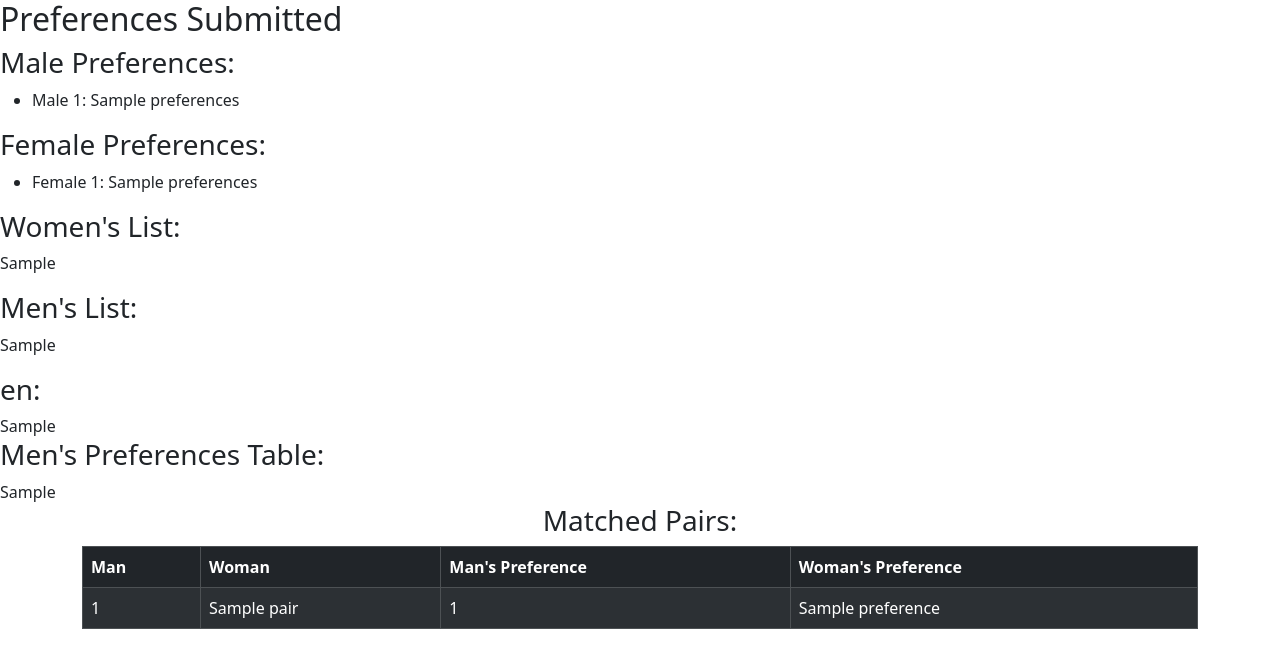
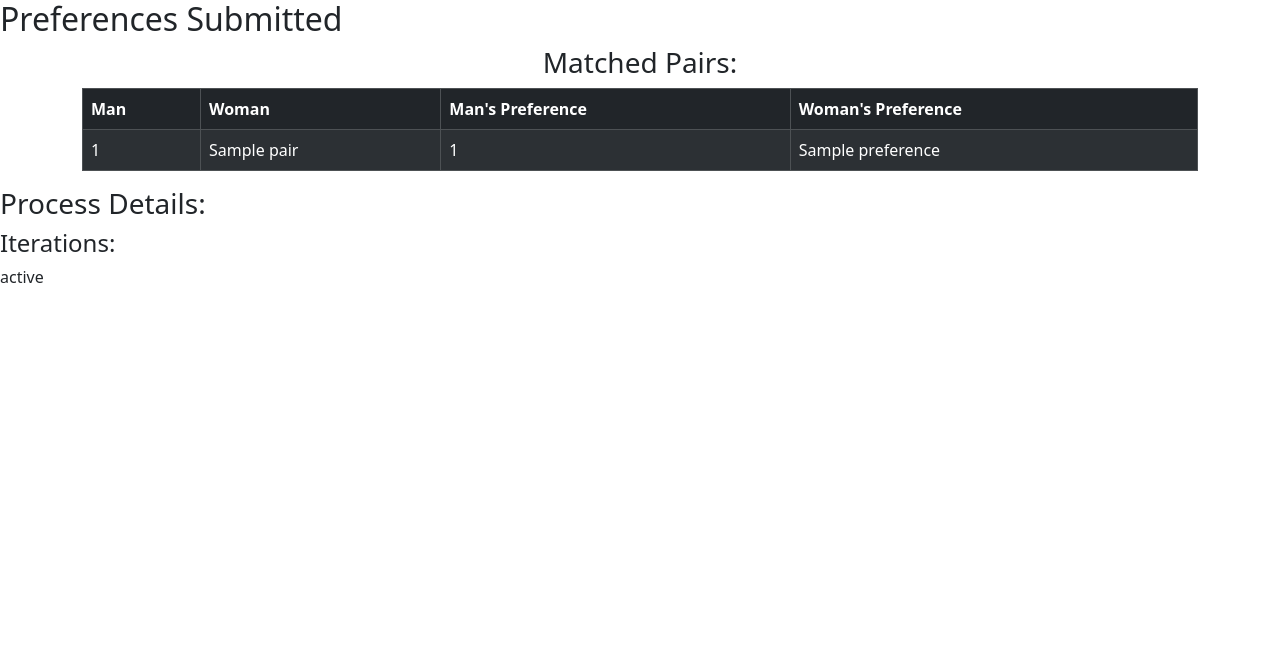
Before and after one commit to 00LAVA00/gale-shapley, a Flask app: template templates/preferences.html in a window 1280 px wide. Shown: the top 668 px of the page. Run offline with Flask 3, Linux system fonts and the light colour scheme; the template is opened without the code that fills it: most values are stand-ins (such as "Sample title", 1, 10 or a date in 2020).

Commit message:
Update preferences.html

```diff
--- a/templates/preferences.html
+++ b/templates/preferences.html
@@ -8,35 +8,6 @@
 </head>
 <body>
     <h2>Preferences Submitted</h2>
-
-    <h3>Male Preferences:</h3>
-    <ul>
-        {% for preferences in male_preferences %}
-            <li>Male {{ loop.index }}: {{ preferences }}</li>
-        {% endfor %}
-    </ul>
-
-    <h3>Female Preferences:</h3>
-    <ul>
-        {% for preferences in female_preferences %}
-            <li>Female {{ loop.index }}: {{ preferences }}</li>
-        {% endfor %}
-    </ul>
-
-    <h3>Women's List:</h3>
-    <p>{{ women_list }}</p>
-
-    <h3>Men's List:</h3>
-    <p>{{ man_list }}</p>
-
-    <h3>en:</h3>
-    {{ women_html_table|safe }}
-
-    <h3>Men's Preferences Table:</h3>
-    {{ man_html_table|safe }}
-
-
-
 
     <h3 class="text-center">Matched Pairs:</h3>
     <div class="container">
@@ -61,6 +32,12 @@
             </tbody>
         </table>
     </div>
+    <h3>Process Details:</h3>
+    <div>
+        <h4>Iterations:</h4>
+        {{ iteration_states|safe }}
+    </div>
+
 
 
 </body>
```
